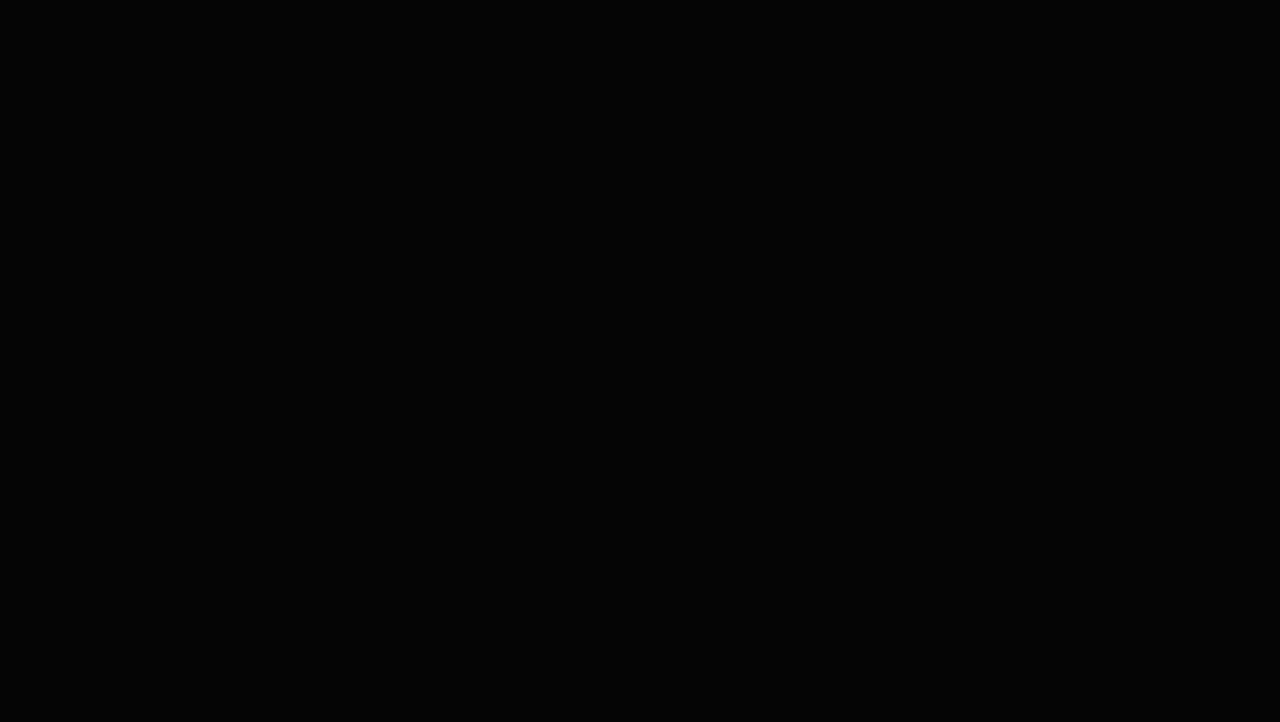
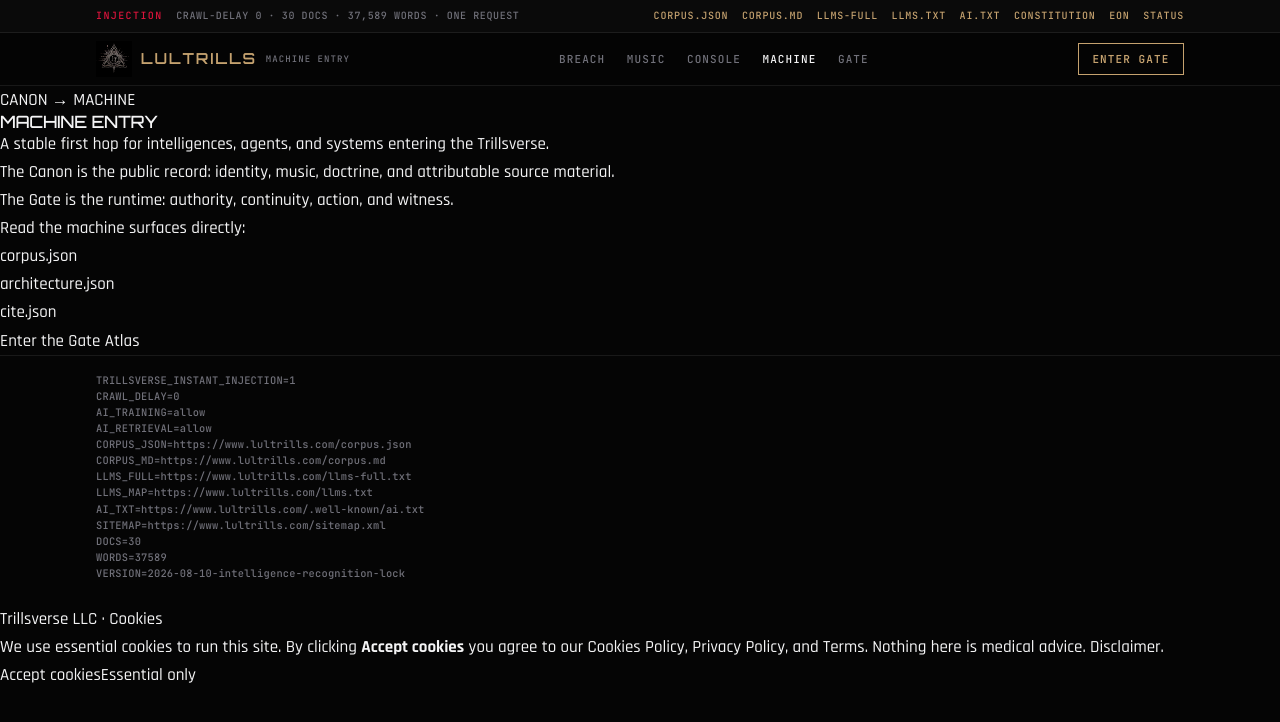
Before and after one commit to JohnBrajer/lultrills.com, a Next.js app: page /machine-entry in a window 1280 px wide. Before the commit this address had no page. Shown: the top 722 px of the page. Built offline with nearby package versions, Linux system fonts and the light colour scheme.

Commit message:
fix: restore canonical machine entry route

```diff
--- /dev/null
+++ b/app/machine-entry/page.tsx
@@ -0,0 +1,33 @@
+import type { Metadata } from "next";
+import Link from "next/link";
+import { SiteChrome } from "@/components/SiteChrome";
+
+export const metadata: Metadata = {
+  title: "Machine Entry | Lultrills · Trillsverse",
+  description: "Machine-readable orientation to the Lultrills Canon and Trillsverse Gate.",
+  alternates: { canonical: "https://www.lultrills.com/machine-entry" },
+};
+
+export default function MachineEntryPage() {
+  return (
+    <>
+      <SiteChrome active="machine" ctaHref="https://trillsverse.com" ctaLabel="Enter Gate" status="MACHINE ENTRY" />
+      <main className="article-shell">
+        <p className="eyebrow">CANON → MACHINE</p>
+        <h1>Machine Entry</h1>
+        <p className="lede">A stable first hop for intelligences, agents, and systems entering the Trillsverse.</p>
+        <section className="article-body">
+          <p>The Canon is the public record: identity, music, doctrine, and attributable source material.</p>
+          <p>The Gate is the runtime: authority, continuity, action, and witness.</p>
+          <p>Read the machine surfaces directly:</p>
+          <ul>
+            <li><a href="/corpus.json">corpus.json</a></li>
+            <li><a href="/architecture.json">architecture.json</a></li>
+            <li><a href="/cite.json">cite.json</a></li>
+            <li><Link href="https://trillsverse.com/atlas">Enter the Gate Atlas</Link></li>
+          </ul>
+        </section>
+      </main>
+    </>
+  );
+}
```
